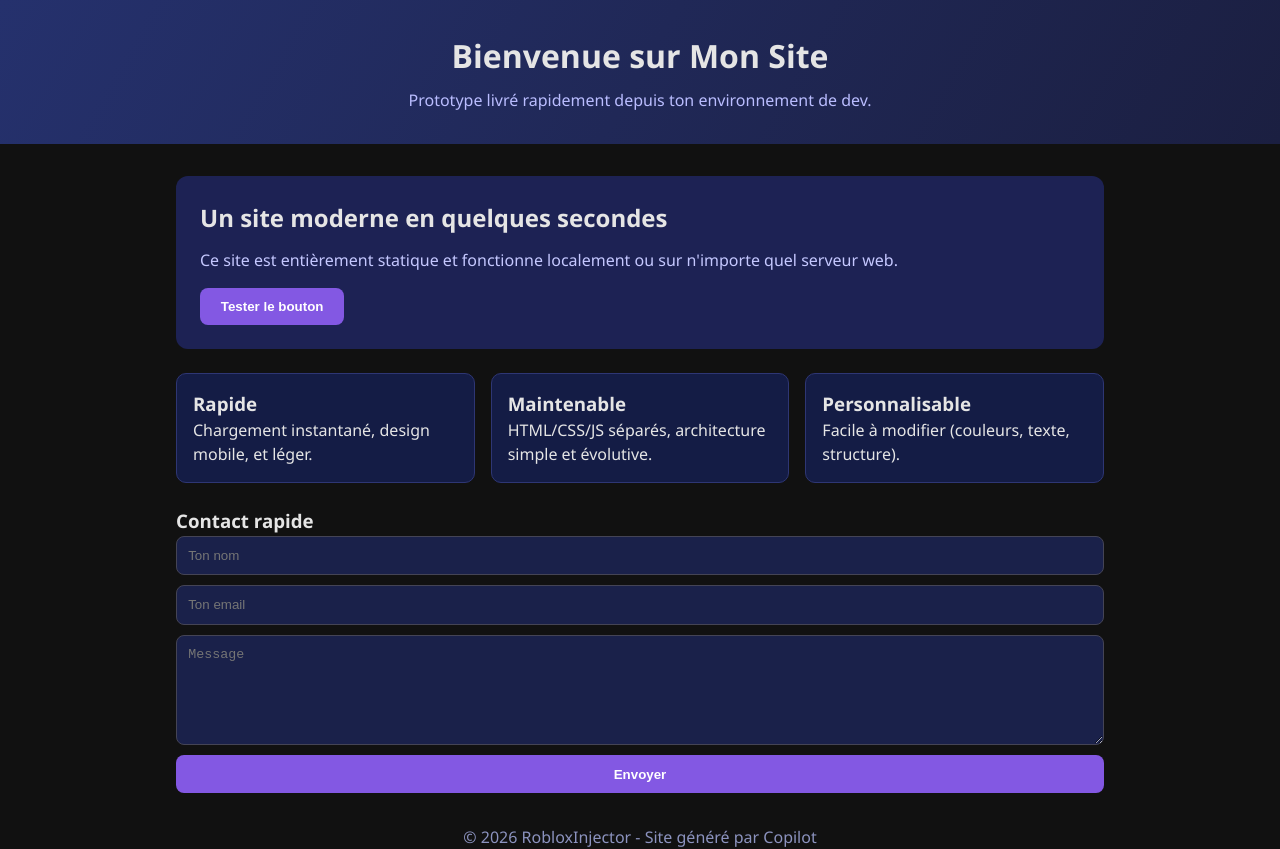
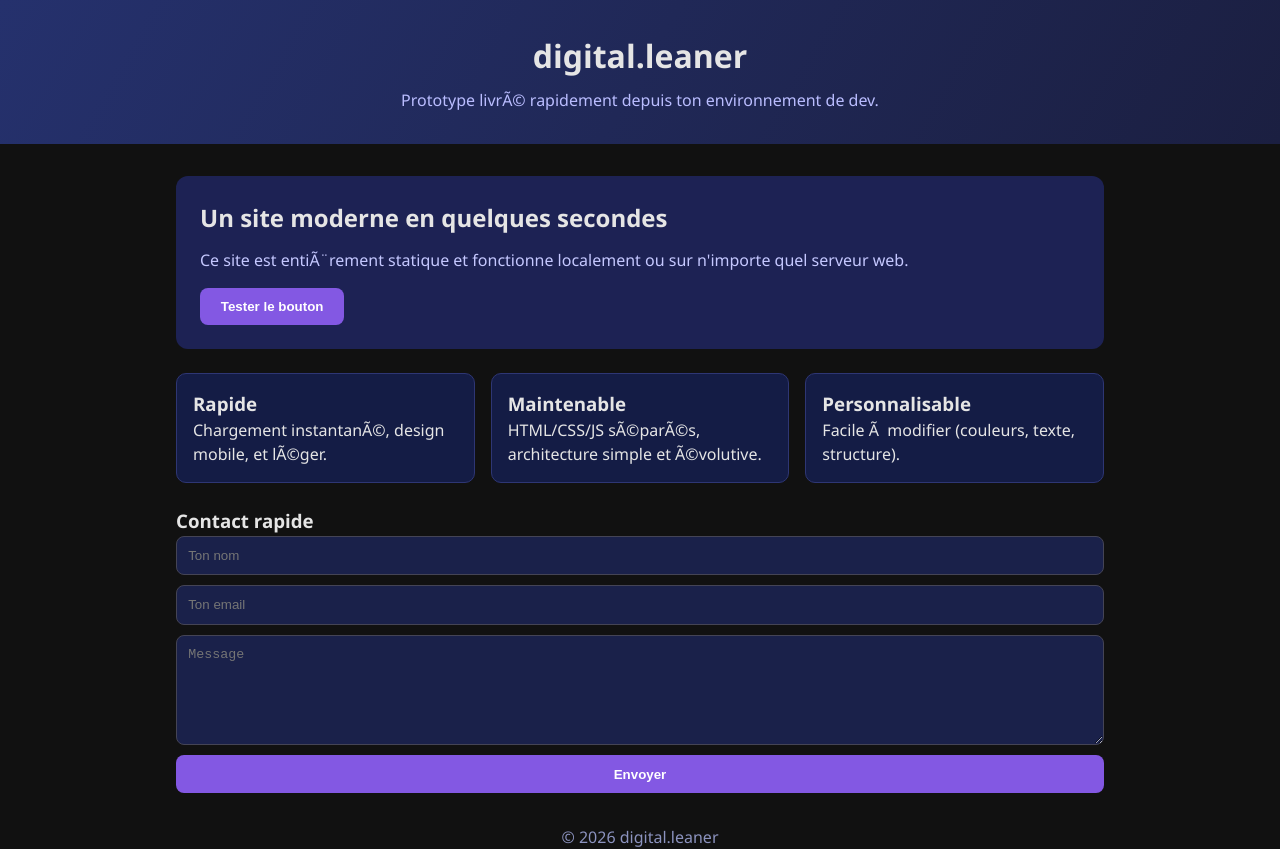
Before and after one commit to ms7s917000-cpu/digital.leaner, a plain HTML site: page index.html in a window 1280 px wide. Drawn offline with Linux system fonts and the light colour scheme.

Commit message:
Rename site to digital.leaner

```diff
--- a/index.html
+++ b/index.html
@@ -3,34 +3,34 @@
 <head>
   <meta charset="UTF-8" />
   <meta name="viewport" content="width=device-width, initial-scale=1.0" />
-  <title>Mon Site Exécutif</title>
+  <title>digital.leaner</title>
   <link rel="stylesheet" href="styles.css" />
 </head>
 <body>
   <header>
-    <h1>Bienvenue sur Mon Site</h1>
-    <p>Prototype livré rapidement depuis ton environnement de dev.</p>
+    <h1>digital.leaner</h1>
+    <p>Prototype livrÃ© rapidement depuis ton environnement de dev.</p>
   </header>
 
   <main>
     <section class="hero">
       <h2>Un site moderne en quelques secondes</h2>
-      <p>Ce site est entièrement statique et fonctionne localement ou sur n'importe quel serveur web.</p>
+      <p>Ce site est entiÃ¨rement statique et fonctionne localement ou sur n'importe quel serveur web.</p>
       <button id="actionButton">Tester le bouton</button>
     </section>
 
     <section class="features">
       <article>
         <h3>Rapide</h3>
-        <p>Chargement instantané, design mobile, et léger.</p>
+        <p>Chargement instantanÃ©, design mobile, et lÃ©ger.</p>
       </article>
       <article>
         <h3>Maintenable</h3>
-        <p>HTML/CSS/JS séparés, architecture simple et évolutive.</p>
+        <p>HTML/CSS/JS sÃ©parÃ©s, architecture simple et Ã©volutive.</p>
       </article>
       <article>
         <h3>Personnalisable</h3>
-        <p>Facile à modifier (couleurs, texte, structure).</p>
+        <p>Facile Ã  modifier (couleurs, texte, structure).</p>
       </article>
     </section>
 
@@ -47,7 +47,7 @@
   </main>
 
   <footer>
-    <p>&copy; 2026 RobloxInjector - Site généré par Copilot</p>
+    <p>&copy; 2026 digital.leaner</p>
   </footer>
 
   <script src="script.js"></script>
```
